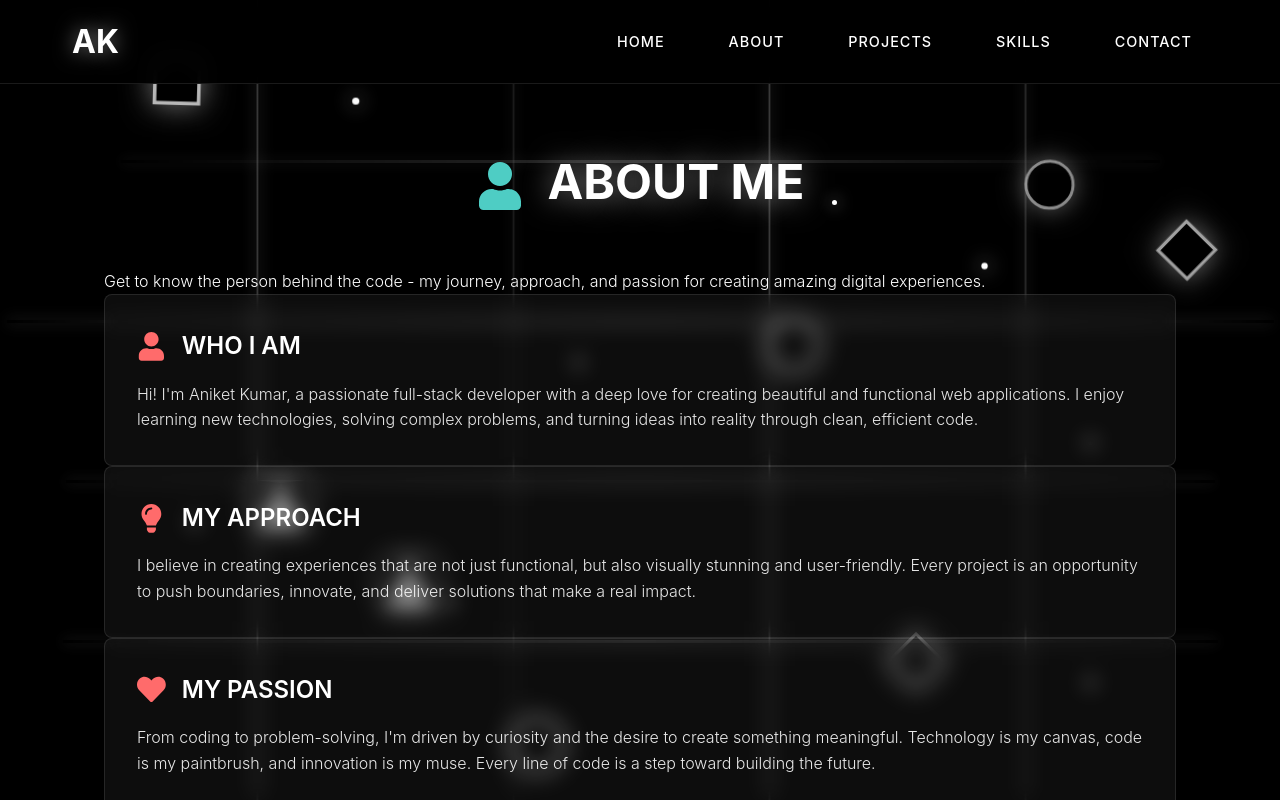
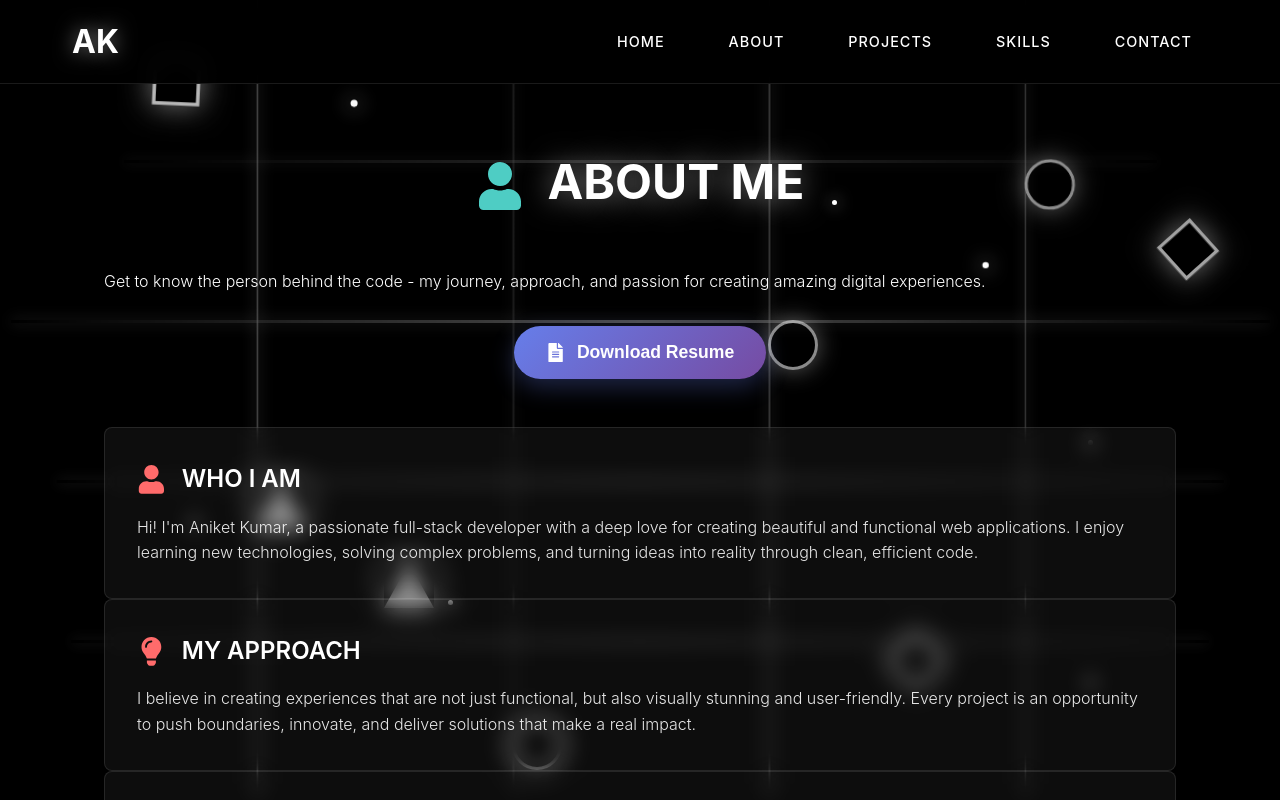
Before and after one commit to graphixrrr/Portfolio, a React (Create React App) app: page /about in a window 1280 px wide. Shown: the top 800 px of the page. Built offline with nearby package versions, Linux system fonts and the light colour scheme.

Commit message:
Add resume download functionality to About page

```diff
--- a/src/App.css
+++ b/src/App.css
@@ -1298,3 +1298,75 @@ html {
 .contact-cta-btn:hover .cta-icon {
   transform: scale(1.1);
 }
+
+/* Resume Download Button Styles */
+.resume-download-section {
+  display: flex;
+  justify-content: center;
+  margin: 2rem 0 3rem 0;
+}
+
+.resume-download-btn {
+  display: flex;
+  align-items: center;
+  gap: 0.75rem;
+  padding: 1rem 2rem;
+  background: linear-gradient(135deg, #667eea 0%, #764ba2 100%);
+  border: none;
+  border-radius: 50px;
+  color: white;
+  font-size: 1.1rem;
+  font-weight: 600;
+  cursor: pointer;
+  transition: all 0.3s ease;
+  box-shadow: 0 8px 25px rgba(102, 126, 234, 0.3);
+  text-decoration: none;
+  position: relative;
+  overflow: hidden;
+}
+
+.resume-download-btn::before {
+  content: '';
+  position: absolute;
+  top: 0;
+  left: -100%;
+  width: 100%;
+  height: 100%;
+  background: linear-gradient(90deg, transparent, rgba(255, 255, 255, 0.2), transparent);
+  transition: left 0.5s;
+}
+
+.resume-download-btn:hover::before {
+  left: 100%;
+}
+
+.resume-download-btn:hover {
+  transform: translateY(-3px);
+  box-shadow: 0 12px 35px rgba(102, 126, 234, 0.4);
+  background: linear-gradient(135deg, #764ba2 0%, #667eea 100%);
+}
+
+.resume-download-btn:active {
+  transform: translateY(-1px);
+}
+
+.download-icon {
+  font-size: 1.2rem;
+  transition: transform 0.3s ease;
+}
+
+.resume-download-btn:hover .download-icon {
+  transform: translateY(-2px);
+}
+
+/* Mobile responsive for resume download */
+@media (max-width: 768px) {
+  .resume-download-btn {
+    padding: 0.875rem 1.5rem;
+    font-size: 1rem;
+  }
+
+  .resume-download-section {
+    margin: 1.5rem 0 2rem 0;
+  }
+}
--- a/src/pages/About.tsx
+++ b/src/pages/About.tsx
@@ -1,8 +1,17 @@
 import React, { useState } from 'react';
-import { FaUser, FaLightbulb, FaHeart } from 'react-icons/fa';
+import { FaUser, FaLightbulb, FaHeart, FaFileAlt } from 'react-icons/fa';
 
 const About: React.FC = () => {
   const [activeCard, setActiveCard] = useState<number | null>(null);
+
+  const handleDownloadResume = () => {
+    const link = document.createElement('a');
+    link.href = '/Technical Skills.pdf';
+    link.download = 'Aniket_Kumar_Resume.pdf';
+    document.body.appendChild(link);
+    link.click();
+    document.body.removeChild(link);
+  };
 
   return (
     <div className="about-page page-container">
@@ -13,6 +22,17 @@ const About: React.FC = () => {
 
       <div className="about-intro">
         <p>Get to know the person behind the code - my journey, approach, and passion for creating amazing digital experiences.</p>
+      </div>
+
+      {/* Resume Download Button */}
+      <div className="resume-download-section">
+        <button
+          className="resume-download-btn interactive-element"
+          onClick={handleDownloadResume}
+        >
+          <FaFileAlt className="download-icon" />
+          Download Resume
+        </button>
       </div>
 
       <div className="about-cards">
```
Also changed, not shown: 1 other file (tests, documents, lock files or other folders).
